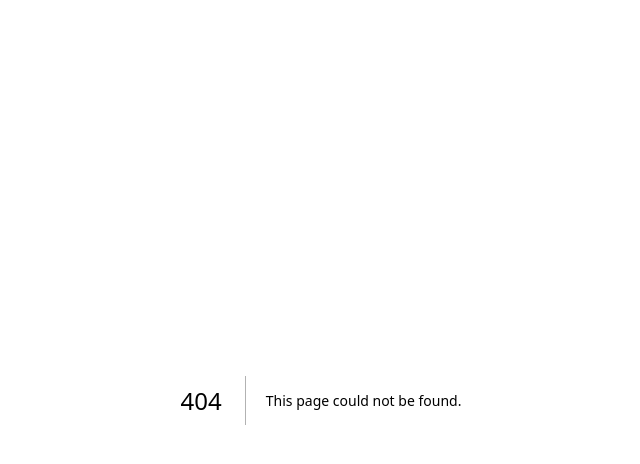
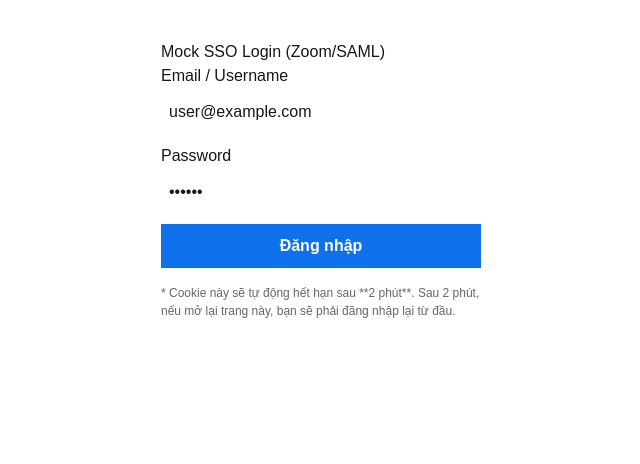
Before and after one commit to leminhnhuthhhhh/web-redirect, a Next.js app: page /auth in a window 1280 px wide. Before the commit this address had no page. Shown: the top 464 px of the page, without its empty margins (319-959 px from the left). Built offline with nearby package versions, Linux system fonts and the light colour scheme.

Commit message:
Create page.tsx

```diff
--- /dev/null
+++ b/src/app/auth/page.tsx
@@ -0,0 +1,83 @@
+"use client";
+
+import { useEffect, useState } from "react";
+
+// Các hàm tiện ích xử lý Cookie (không cần cài thư viện ngoài)
+function setCookie(name: string, value: string, maxAgeInSeconds: number) {
+  document.cookie = `${name}=${value}; path=/; max-age=${maxAgeInSeconds}; SameSite=Lax`;
+}
+
+function getCookie(name: string): string | null {
+  const value = `; ${document.cookie}`;
+  const parts = value.split(`; ${name}=`);
+  if (parts.length === 2) return parts.pop()?.split(';').shift() || null;
+  return null;
+}
+
+export default function Page() {
+  const [isLoggedIn, setIsLoggedIn] = useState<boolean | null>(null);
+
+  useEffect(() => {
+    // Kiểm tra xem đã có cookie session trước đó chưa
+    const savedSession = getCookie("mock_sso_session");
+
+    if (savedSession) {
+      // LẦN SAU (hoặc trong vòng 2 phút): Đã có session, tự động redirect ngay lập tức
+      window.location.replace("gmosign://app/saml/mobileApp?tokenId=581");
+    } else {
+      // LẦN ĐẦU (hoặc đã hết hạn sau 2 phút): Chưa có session, hiển thị form login
+      setIsLoggedIn(false);
+    }
+  }, []);
+
+  const handleLogin = (e: React.FormEvent) => {
+    e.preventDefault();
+
+    // Lưu cookie có thời hạn 2 phút (120 giây)
+    setCookie("mock_sso_session", "true", 120);
+
+    // Chuyển hướng về app kèm token
+    window.location.replace("gmosign://app/saml/mobileApp?tokenId=581");
+  };
+
+  // Tránh bị chớp màn hình form login trong lúc useEffect đang check cookie
+  if (isLoggedIn === null) {
+    return <div style={{ padding: 20 }}>Đang kiểm tra phiên đăng nhập...</div>;
+  }
+
+  // LẦN ĐẦU / HẾT HẠN: Hiển thị form đăng nhập giả lập
+  return (
+    <div style={{ padding: 40, fontFamily: "sans-serif", maxWidth: 400, margin: "0 auto" }}>
+      <h2>Mock SSO Login (Zoom/SAML)</h2>
+      <form onSubmit={handleLogin} style={{ display: "flex", flexDirection: "column", gap: 12 }}>
+        <div>
+          <label style={{ display: "block", marginBottom: 4 }}>Email / Username</label>
+          <input
+            type="email"
+            defaultValue="user@example.com"
+            style={{ width: "100%", padding: 8, boxSizing: "border-box" }}
+            required
+          />
+        </div>
+        <div>
+          <label style={{ display: "block", marginBottom: 4 }}>Password</label>
+          <input
+            type="password"
+            defaultValue="123456"
+            style={{ width: "100%", padding: 8, boxSizing: "border-box" }}
+            required
+          />
+        </div>
+        <button
+          type="submit"
+          style={{ padding: "10px 16px", backgroundColor: "#0E71EB", color: "#fff", border: "none", cursor: "pointer", fontWeight: "bold" }}
+        >
+          Đăng nhập
+        </button>
+      </form>
+      <p style={{ fontSize: 12, color: "#666", marginTop: 16 }}>
+        * Cookie này sẽ tự động hết hạn sau **2 phút**. Sau 2 phút, nếu mở lại trang này, bạn sẽ phải đăng nhập lại từ đầu.
+      </p>
+    </div>
+  );
+}
```
